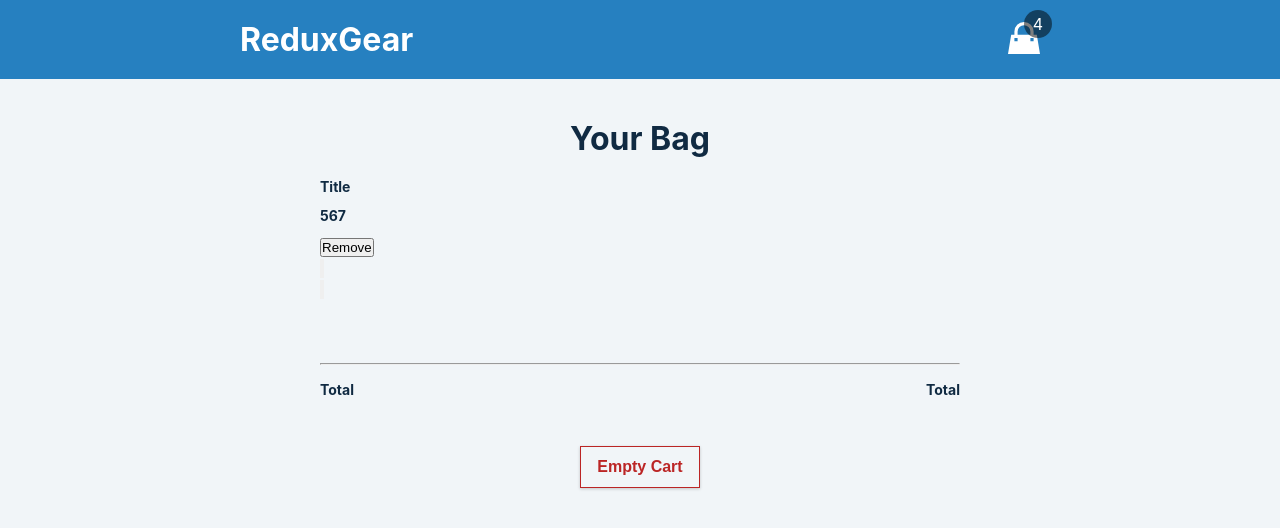
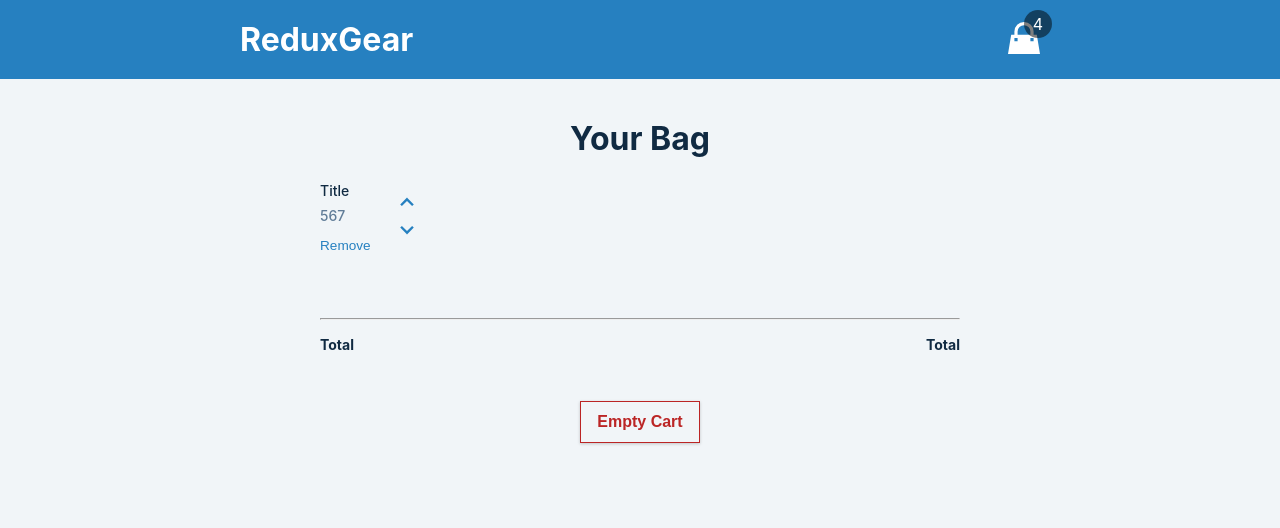
Before and after one commit to TidbitsJS/Redux-Cart, a React (Create React App) app: page / in a window 1280 px wide. Shown: the top 528 px of the page. Built offline with nearby package versions, Linux system fonts and the light colour scheme.

Commit message:
cart item style

```diff
--- a/src/App.css
+++ b/src/App.css
@@ -152,3 +152,57 @@ nav svg {
   transform: scale(0.987);
   border: 1px solid red;
 }
+
+.cart-item {
+  display: grid;
+  align-items: center;
+  grid-template-columns: auto 1fr auto;
+  grid-column-gap: 1.5rem;
+  margin: 1.5rem 0;
+}
+
+.cart-item img {
+  width: 5rem;
+  height: 5rem;
+  object-fit: cover;
+}
+
+.cart-item h4 {
+  margin-bottom: 0.5rem;
+  font-weight: 500;
+}
+
+.item-price {
+  color: #617d98;
+}
+
+.remove-btn {
+  color: #2680c0;
+  cursor: pointer;
+  font-size: 0.85rem;
+  background: transparent;
+  border: none;
+  margin-top: 0.375rem;
+  transition: all 0.3s linear;
+}
+
+.amount-btn {
+  width: 1.5rem;
+  background: transparent;
+  border: none;
+  cursor: pointer;
+}
+
+.amount-btn svg {
+  fill: #2680c0;
+}
+
+.amount-btn:hover svg {
+  fill: #000;
+}
+
+.amount {
+  text-align: center;
+  margin-bottom: 0;
+  font-size: 1.25rem;
+}
```
